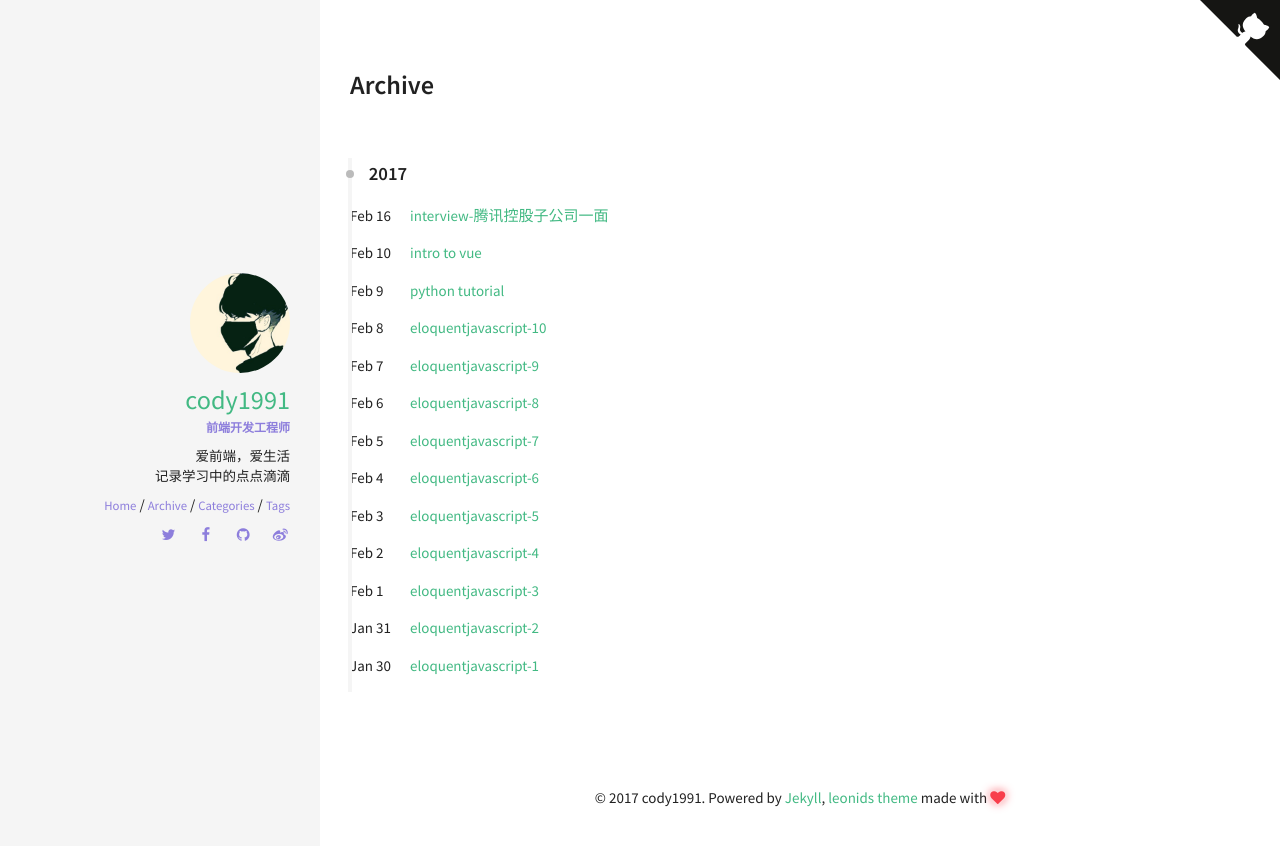
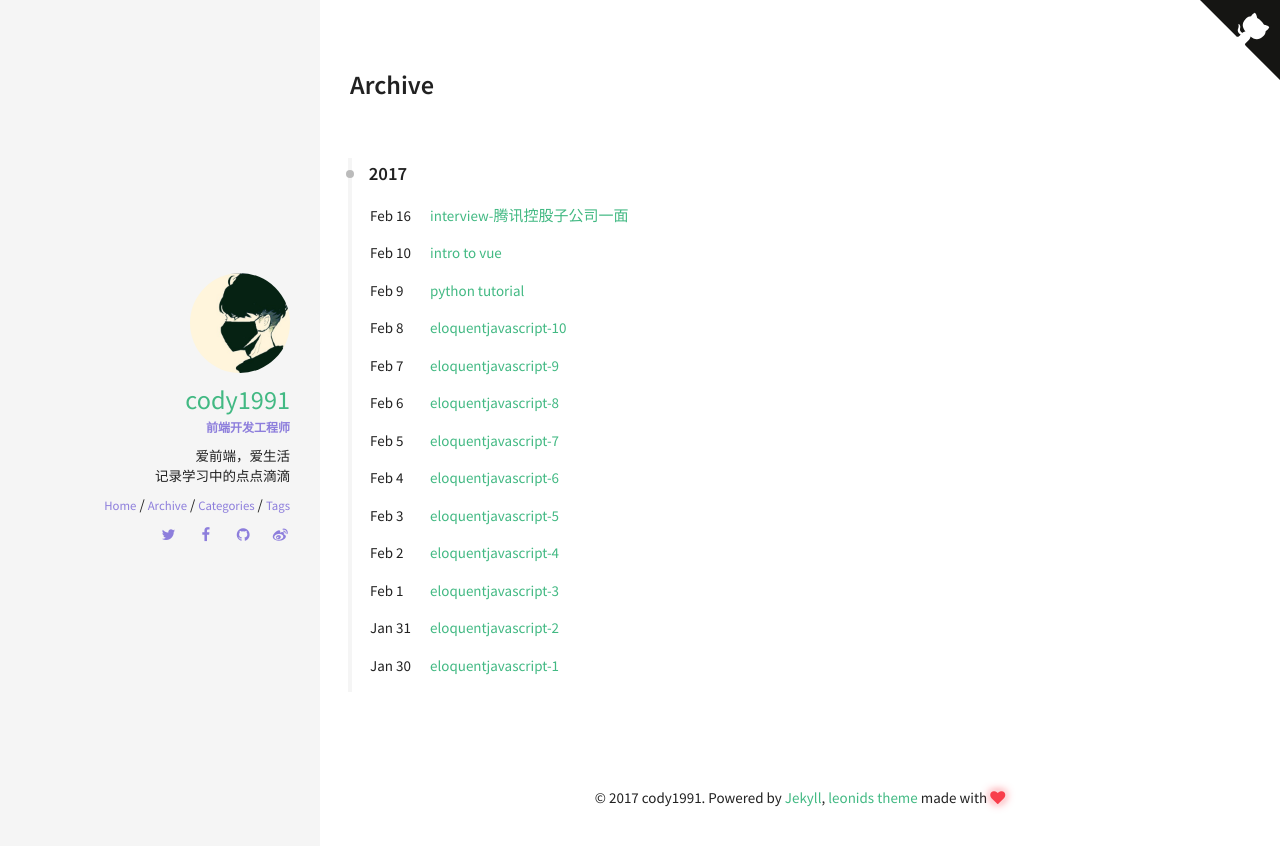
Before and after one commit to guoao2016/diary, a Jekyll site: the page built from archive.html, in a window 1280 px wide. Shown: the top 846 px of the page. Built offline with Jekyll 4.4.1, drawn with Linux system fonts in a browser that asks for light colours; comment, search, counter and statistics services are not loaded.

```diff
--- a/_sass/pages/_archive.scss
+++ b/_sass/pages/_archive.scss
@@ -15,8 +15,10 @@
       display: table;
       clear: both;
     }
+    ul {
+      padding-left: 20px;
+    }
   }
-
   .archive-title {
     position: relative;
     margin: 2em auto 1em;
@@ -36,8 +38,6 @@
       }
     }
   }
-
-
   ul {
     list-style: none;
     li {
```
